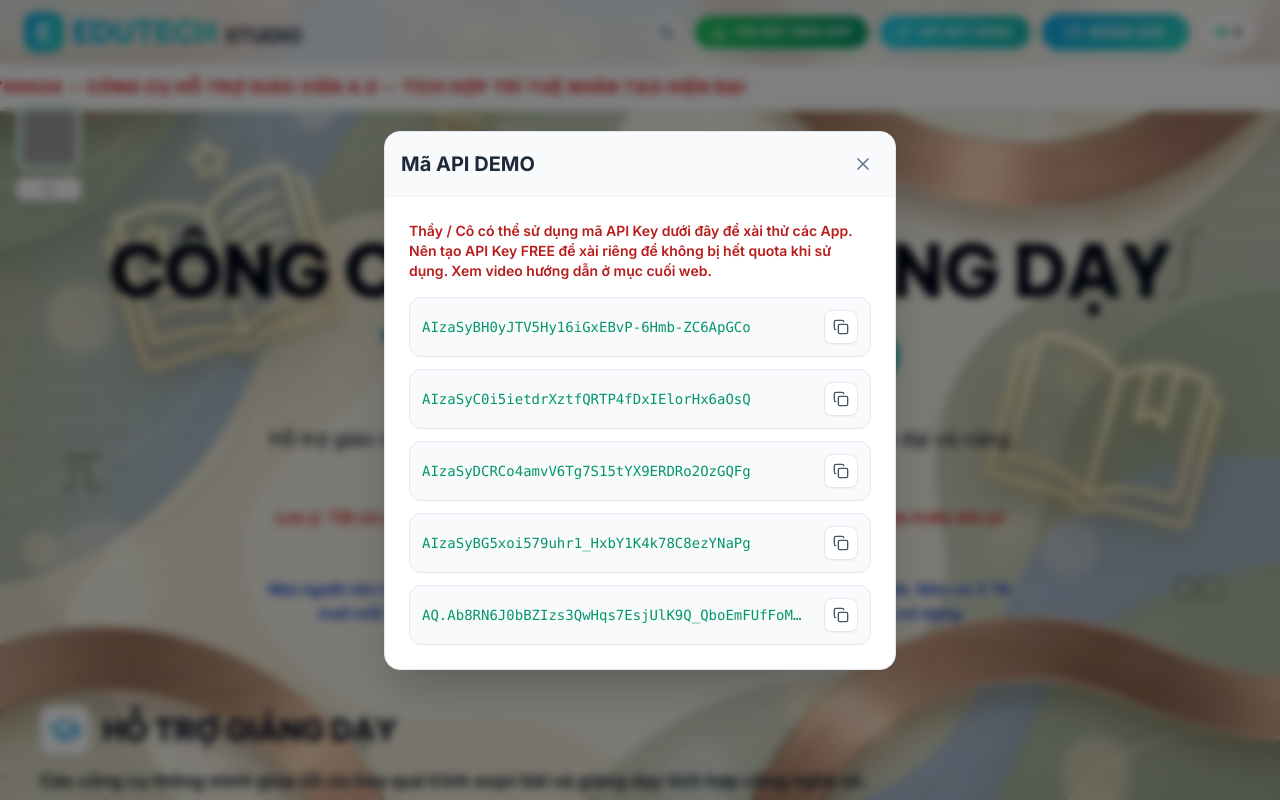
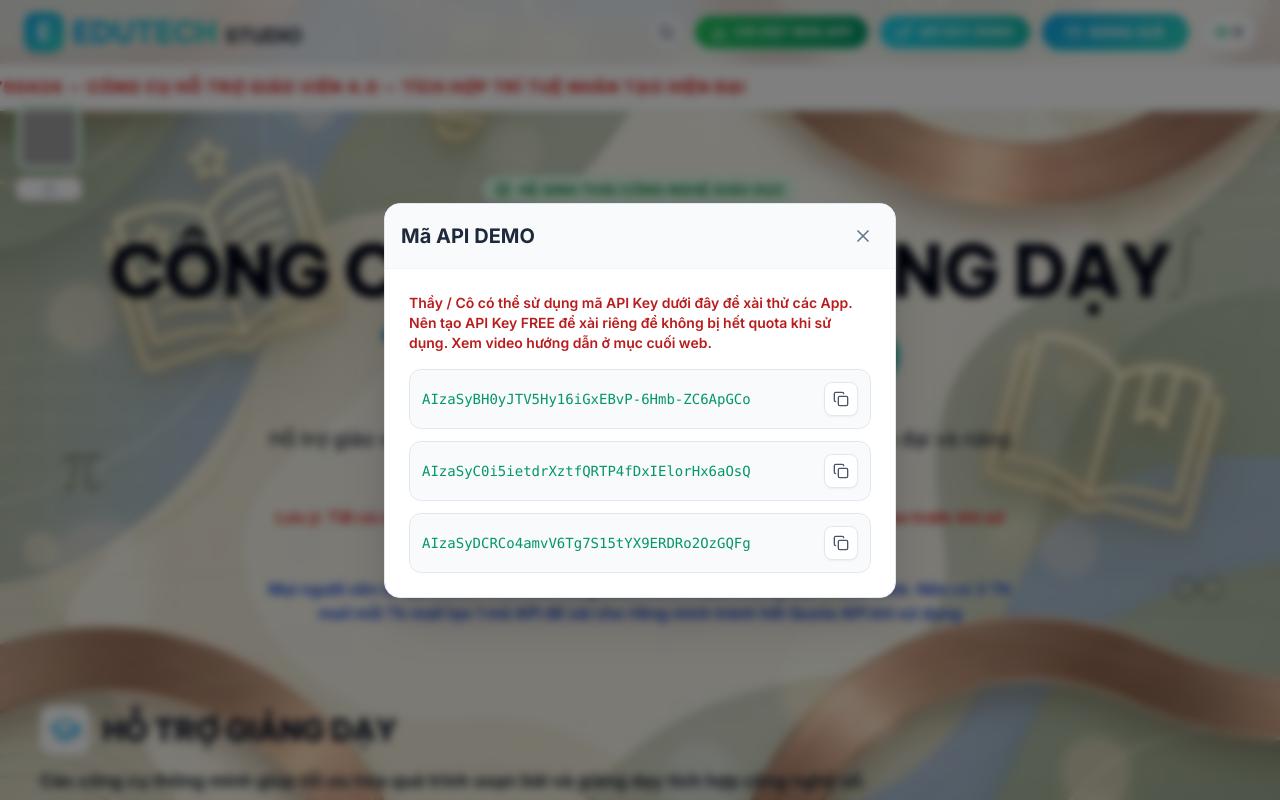
Before and after one commit to hungba2601/edutech-2.0, a React (Vite) app: page / in a window 1280 px wide. Both pictures are taken after a click on the button "API KEY DEMO". Shown: the top 800 px of the page. Built offline with nearby package versions, Linux system fonts and the light colour scheme; no server answers; grey boxes are pictures that could not be loaded.

Commit message:
Add files via upload

```diff
--- a/components/ApiDemoModal.tsx
+++ b/components/ApiDemoModal.tsx
@@ -15,9 +15,7 @@ export const ApiDemoModal: React.FC<ApiDemoModalProps> = ({ isOpen, onClose, isD
   const apiKeys = [
     "AIzaSyBH0yJTV5Hy16iGxEBvP-6Hmb-ZC6ApGCo",
     "AIzaSyC0i5ietdrXztfQRTP4fDxIElorHx6aOsQ",
-    "AIzaSyDCRCo4amvV6Tg7S15tYX9ERDRo2OzGQFg",
-    "AIzaSyBG5xoi579uhr1_HxbY1K4k78C8ezYNaPg",
-    "AQ.Ab8RN6J0bBZIzs3QwHqs7EsjUlK9Q_QboEmFUfFoME85n_btHg"
+    "AIzaSyDCRCo4amvV6Tg7S15tYX9ERDRo2OzGQFg"
   ];
 
   const handleCopy = (key: string, index: number) => {
```
